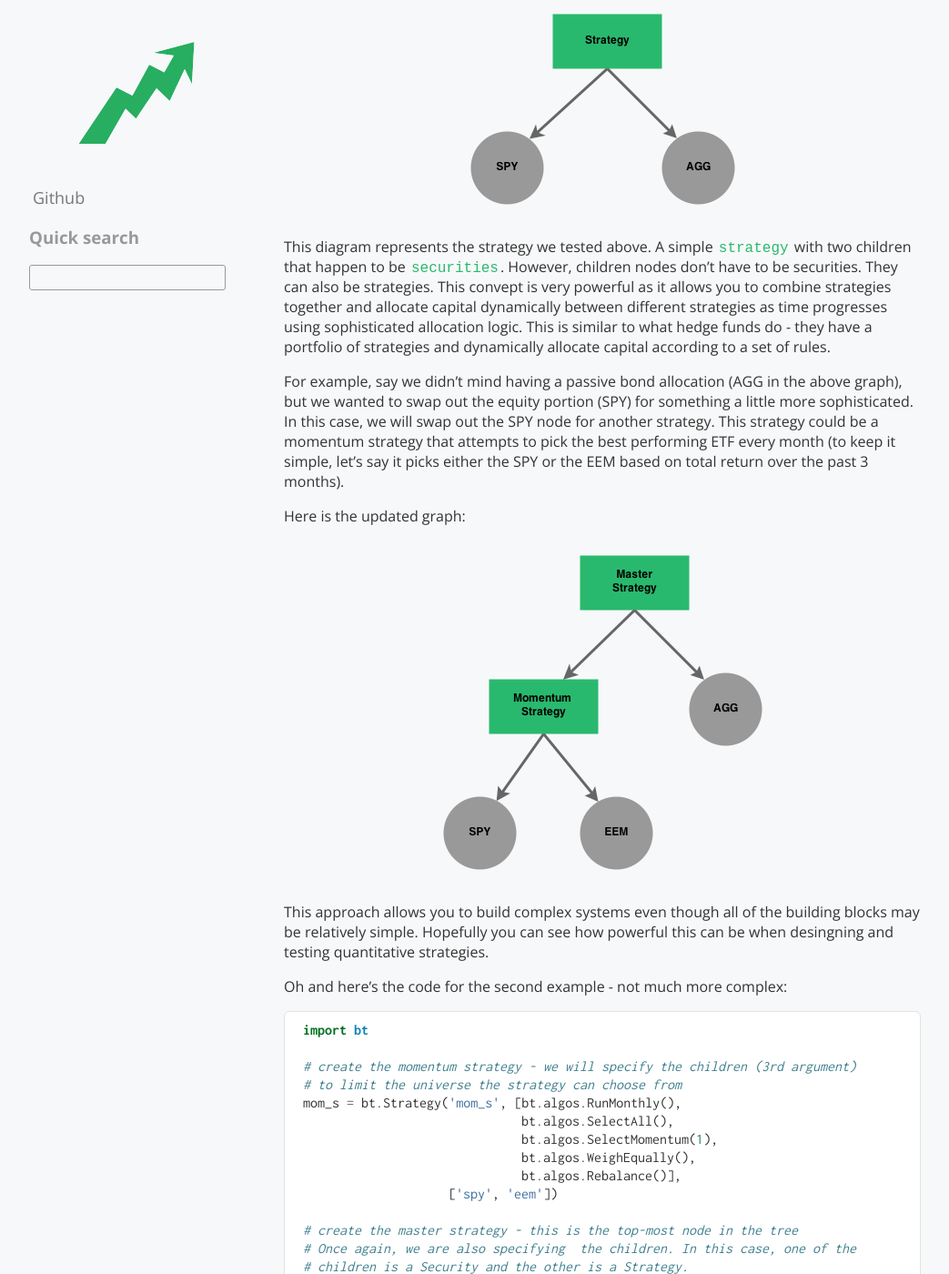
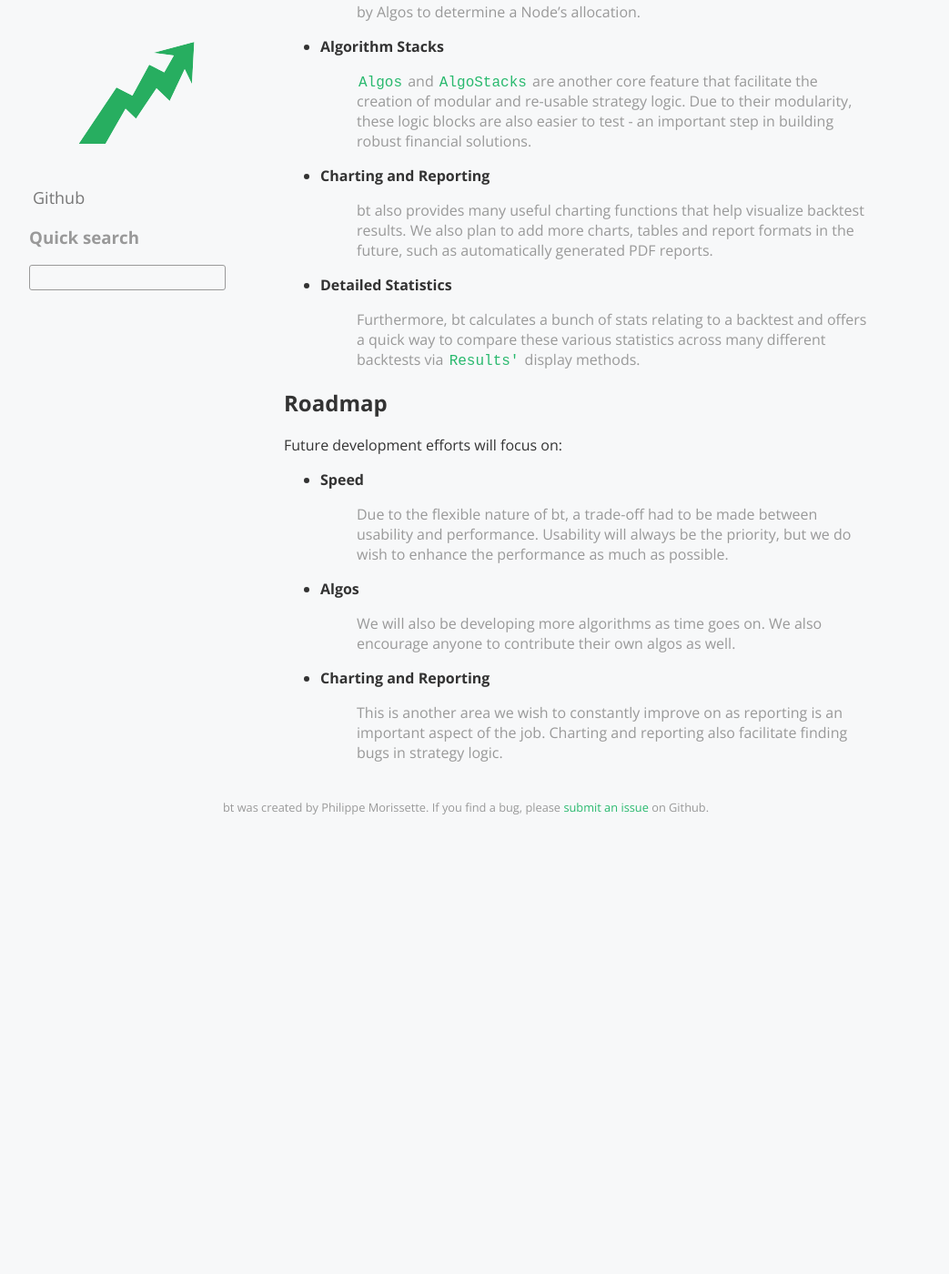
Before and after one commit to pmorissette/bt, a Sphinx documentation site: the page built from docs/source/index.rst, in a window 1280 px wide and 1400 px high, scrolled down 5692 px. Shown: the whole window at 91% size, without its empty margins (128-1171 px from the left). Built offline with Sphinx 7.4.7, drawn with Linux system fonts in a browser that asks for light colours; pages that are not in the unit, such as notebooks, are missing from menus; cross-references to code outside the pages are shown as plain code; after the commit the page ends 6628 px from its top, so only the background shows below that; some of the changed text lies outside the part shown.

Commit message:
docs updated

```diff
--- a/docs/source/index.rst
+++ b/docs/source/index.rst
@@ -30,78 +30,11 @@ As you can see, the strategy logic is easy to understand and more importantly,
 easy to modify.  The idea of using simple, composable Algos to create strategies is one of the
 core building blocks of bt.
 
-The Tree Structure
-------------------
-
-In addition to the concept of :class:`Algos <bt.core.Algo>` and :class:`AlgoStacks <bt.core.AlgoStack>`, a tree structure lies
-at the heart of the framework.  It allows you to mix and match securities and strategies in order to express
-your sophisticated trading ideas.  Here is a very simple diagram to help explain this concept:
-
-.. image:: _static/tree1.png
-    :align: center
-    :alt: simple tree structure
-
-This diagram represents the strategy we tested above. A simple :class:`strategy <bt.core.Strategy>`
-with two children that happen to be :class:`securities <bt.core.SecurityBase>`. However, children nodes don't have to be
-securities. They can also be strategies. This convept is very powerful as it
-allows you to combine strategies together and allocate capital dynamically
-between different strategies as time progresses using sophisticated allocation
-logic. This is similar to what hedge funds do - they have a portfolio of strategies and dynamically allocate capital
-according to a set of rules.
-
-For example, say we didn't mind having a passive bond allocation (AGG in the
-above graph), but we wanted to swap out the equity portion (SPY) for something a
-little more sophisticated. In this case, we will swap out the SPY node for another strategy.
-This strategy could be a momentum strategy that attempts to pick the best
-performing ETF every month (to keep it simple, let's say it picks either the SPY
-or the EEM based on total return over the past 3 months).
-
-Here is the updated graph:
-
-.. image:: _static/tree2.png
-    :align: center
-    :alt: advanced tree structure
-
-This approach allows you to build complex systems even though all of the building
-blocks may be relatively simple. Hopefully you can see how powerful this can be
-when desingning and testing quantitative strategies.
-
-Oh and here's the code for the second example - not much more complex:
-
-.. code:: python
-
-    import bt
-
-    # create the momentum strategy - we will specify the children (3rd argument)
-    # to limit the universe the strategy can choose from
-    mom_s = bt.Strategy('mom_s', [bt.algos.RunMonthly(),
-                                  bt.algos.SelectAll(),
-                                  bt.algos.SelectMomentum(1),
-                                  bt.algos.WeighEqually(),
-                                  bt.algos.Rebalance()],
-                        ['spy', 'eem'])
-
-    # create the master strategy - this is the top-most node in the tree
-    # Once again, we are also specifying  the children. In this case, one of the
-    # children is a Security and the other is a Strategy.
-    master = bt.Strategy('master', [bt.algos.RunMonthly(),
-                                    bt.algos.SelectAll(),
-                                    bt.algos.WeighEqually(),
-                                    bt.algos.Rebalance()],
-                        [mom_s, 'agg'])
-
-    # create the backtest and run it
-    t = bt.Backtest(master, data)
-    r = bt.run(t)
-
-So there you have it. Please read the rest of the docs to have a better idea of
-all the features packed into bt.
-
 Features
 ---------
 
 * **Tree Structure**
-    The tree structure facilitates the construction and composition of complex algorithmic trading
+    :doc:`The tree structure <tree>` facilitates the construction and composition of complex algorithmic trading
     strategies that are modular and re-usable. Furthermore, each tree :class:`Node <bt.core.Node>`
     has its own :func:`price index <bt.core.Node.prices>` that can be
     used by Algos to determine a Node's allocation.
@@ -129,12 +62,12 @@ Roadmap
 Future development efforts will focus on:
 
 * **Speed**
-    Due to the flexible nature of bt, a tradeoff had to be made between
+    Due to the flexible nature of bt, a trade-off had to be made between
     usability and performance. Usability will always be the priority, but we do
     wish to enhance the performance as much as possible.
 
 * **Algos**
-    We will also be developping more algorithms as time goes on. We also
+    We will also be developing more algorithms as time goes on. We also
     encourage anyone to contribute their own algos as well.
 
 * **Charting and Reporting**
--- a/docs/source/install.rst
+++ b/docs/source/install.rst
@@ -29,7 +29,7 @@ is:
     where you can combine code execution, text, mathematics, plots and rich
     media into a single document [...]"
 
-This environment allows you to plot your charts inline and also allows you to
+This environment allows you to plot your charts in-line and also allows you to
 easily add surrounding text with Markdown. You can easily create Notebooks that
-you can share with collegues and you can also save them as PDFs. If you are not
-yet convinced, head over to their webpage.
+you can share with colleagues and you can also save them as PDFs. If you are not
+yet convinced, head over to their website.
--- a/docs/source/intro.rst
+++ b/docs/source/intro.rst
@@ -7,7 +7,7 @@
     import bt
 
 A Simple Strategy Backtest
---------------------------
+~~~~~~~~~~~~~~~~~~~~~~~~~~
 
 Let's create a simple strategy. We will create a monthly rebalanced, long-only strategy where we place equal weights on each asset in our universe of assets.
 
@@ -148,7 +148,7 @@ Now we can analyze the results of our backtest. The :object:`Result <bt.backtest
 
 
 Modifying a Strategy
---------------------
+~~~~~~~~~~~~~~~~~~~~
 
 Now what if we ran this strategy weekly and also used some risk parity style approach by using weights that are proportional to the inverse of each asset's volatility? Well, all we have to do is plug in some different algos. See below:
 
```
Also changed, not shown: other parts of docs/source/index.rst (+1 -0 lines), docs/source/tree.rst (added, +66 -0 lines), docs/source/intro.ipynb.
